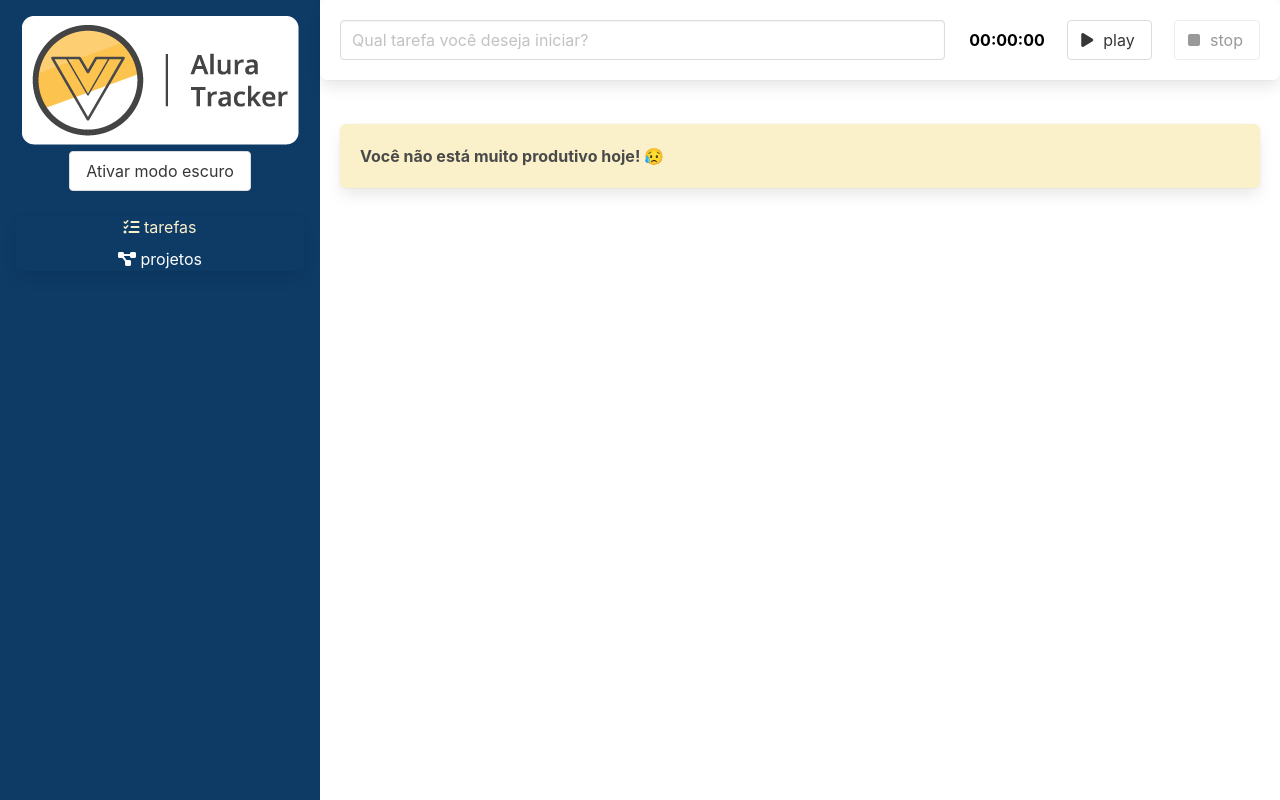
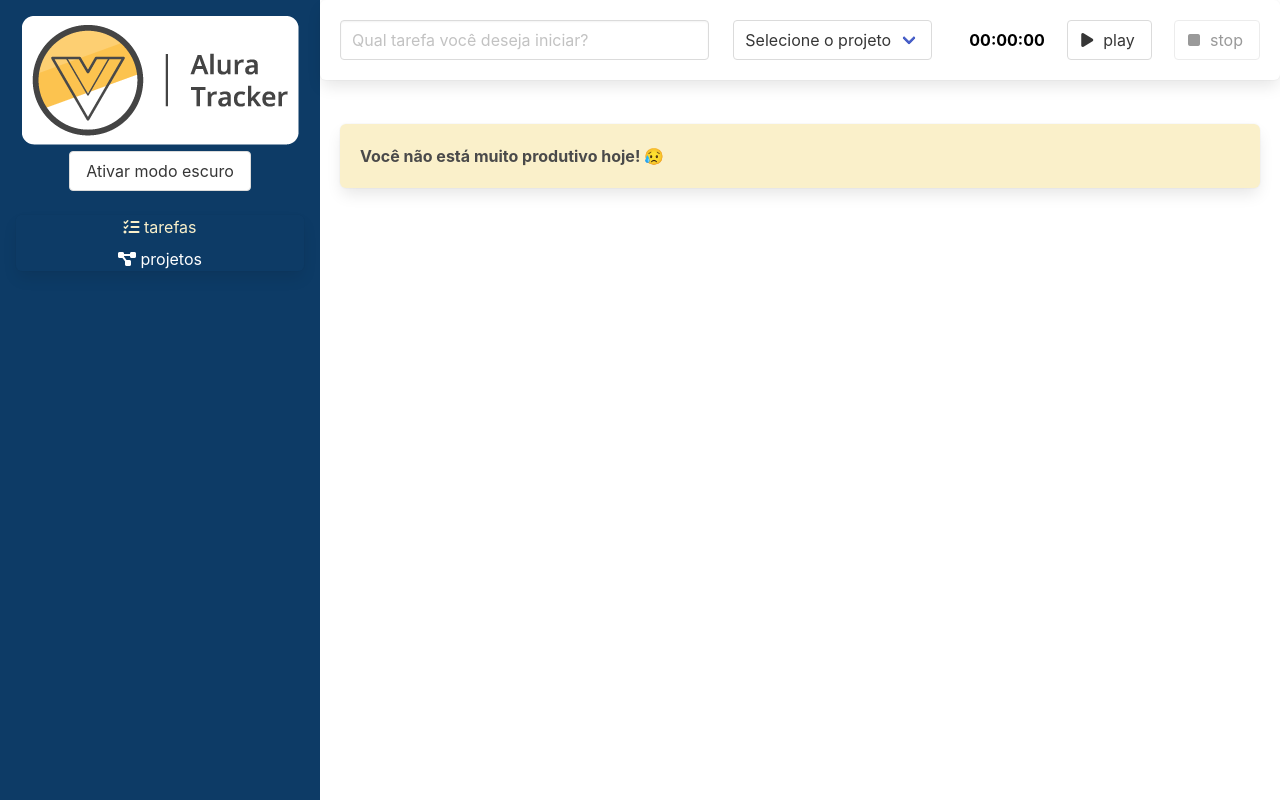
Before and after one commit to mariaclaudiapio/alura-tracker, a Vue app: page /#/ in a window 1280 px wide. Built offline with nearby package versions, Linux system fonts and the light colour scheme.

Commit message:
Projeto Alura Tracker:
criando a página 'Projetos' e trabalhando com estados

```diff
--- a/package.json
+++ b/package.json
@@ -10,7 +10,8 @@
   "dependencies": {
     "core-js": "^3.8.3",
     "vue": "^3.2.13",
-    "vue-router": "^4.1.6"
+    "vue-router": "^4.1.6",
+    "vuex": "^4.0.2"
   },
   "devDependencies": {
     "@fortawesome/fontawesome-free": "^6.2.0",
--- a/src/components/Formulario.vue
+++ b/src/components/Formulario.vue
@@ -1,10 +1,24 @@
 <template>
     <div class="box formulario">
         <div class="columns">
-            <div class="column is-8" role="form" aria-label="Formulário para criação de uma nova tarefa">
+            <div class="column is-5" role="form" aria-label="Formulário para criação de uma nova tarefa">
                 <input type="text" class="input" placeholder="Qual tarefa você deseja iniciar?"
                     v-model="descricao"
                 />
+            </div>
+            <div class="column is-3">
+                <div class="select">
+                    <select v-model="idProjeto">
+                        <option value="">Selecione o projeto</option>
+                        <option
+                            :value="projeto.id"
+                            v-for="projeto in projetos"
+                            :key="projeto.id"
+                            >
+                            {{ projeto.nome }}
+                        </option>
+                    </select>
+                </div>
             </div>
             <div class="column">
                <Temporizador @aoTemporizadorFinalizado="finalizarTarefa"/>
@@ -14,7 +28,10 @@
 </template>
 
 <script lang="ts">
-    import { defineComponent } from 'vue'
+    import { key } from '@/store'
+    import { computed, defineComponent } from 'vue'
+    import { useStore } from 'vuex'
+
     import Temporizador from './Temporizador.vue'
 
     export default defineComponent({
@@ -25,16 +42,24 @@
         },
         data() {
             return {
-                descricao: ''
+                descricao: '',
+                idProjeto: ''
             }
         },
         methods: {
             finalizarTarefa (tempoDecorrido: number) : void {
                 this.$emit('aoSalvarTarefa', {
                     duracaoEmSegundos: tempoDecorrido,
-                    descricao: this.descricao
+                    descricao: this.descricao,
+                    projeto: this.projetos.find(proj => proj.id == this.idProjeto )
                 })
                 this.descricao = ''
+            }
+        },
+        setup() {
+            const store = useStore(key)
+            return {
+                projetos: computed(() => store.state.projetos)
             }
         }
     })
--- a/src/interfaces/ITarefa.ts
+++ b/src/interfaces/ITarefa.ts
@@ -1,4 +1,7 @@
+import IProjeto from "./IProjeto"
+
 export default interface ITarefa {
     duracaoEmSegundos: number,
-    descricao: string
+    descricao: string,
+    projeto: IProjeto
 }
--- a/src/main.ts
+++ b/src/main.ts
@@ -1,3 +1,4 @@
+import { key, store } from './store/index';
 import { createApp } from 'vue'
 import App from './App.vue'
 
@@ -6,4 +7,5 @@
 
 createApp(App)
     .use(roteador)
+    .use(store, key)
     .mount('#app')
--- /dev/null
+++ b/src/store/index.ts
@@ -0,0 +1,29 @@
+import { createStore, Store, useStore as vuexUseStore } from "vuex"
+import { InjectionKey } from "@vue/runtime-core"
+
+import IProjeto from "@/interfaces/IProjeto"
+
+interface Estado {
+    projetos: IProjeto[]
+}
+
+export const key: InjectionKey<Store<Estado>> = Symbol()
+
+export const store = createStore<Estado>({
+    state: {
+        projetos: []
+    },
+    mutations: {
+        'ADICIONA_PROJETO'(state, nomeDoProjeto: string) {
+            const projeto = {
+                id: new Date().toISOString(),
+                nome: nomeDoProjeto
+            } as IProjeto
+            state.projetos.push(projeto)
+        }
+    }
+})
+
+export function useStore(): Store<Estado> {
+    return vuexUseStore(key)
+}
--- a/src/views/Projetos.vue
+++ b/src/views/Projetos.vue
@@ -37,27 +37,27 @@
 </template>
 
 <script lang="ts">
-import { defineComponent } from 'vue'
-
-import IProjeto from '../interfaces/IProjeto'
-
+import { computed, defineComponent } from 'vue'
+import { useStore } from '@/store'
 
 export default defineComponent({
     name: 'Projetos',
     data () {
         return {
             nomeDoProjeto: "",
-            projetos: [] as IProjeto[]
         }
     },
     methods: {
         salvar () {
-            const projeto: IProjeto = {
-                nome: this.nomeDoProjeto,
-                id: new Date().toISOString()
-            }
-            this.projetos.push(projeto)
+            this.store.commit('ADICIONA_PROJETO', this.nomeDoProjeto)
             this.nomeDoProjeto = ''
+        }
+    },
+    setup () {
+        const store = useStore()
+        return {
+            store,
+            projetos: computed(() => store.state.projetos)
         }
     }
 })
```
Also changed, not shown: 1 other file (tests, documents, lock files or other folders).
